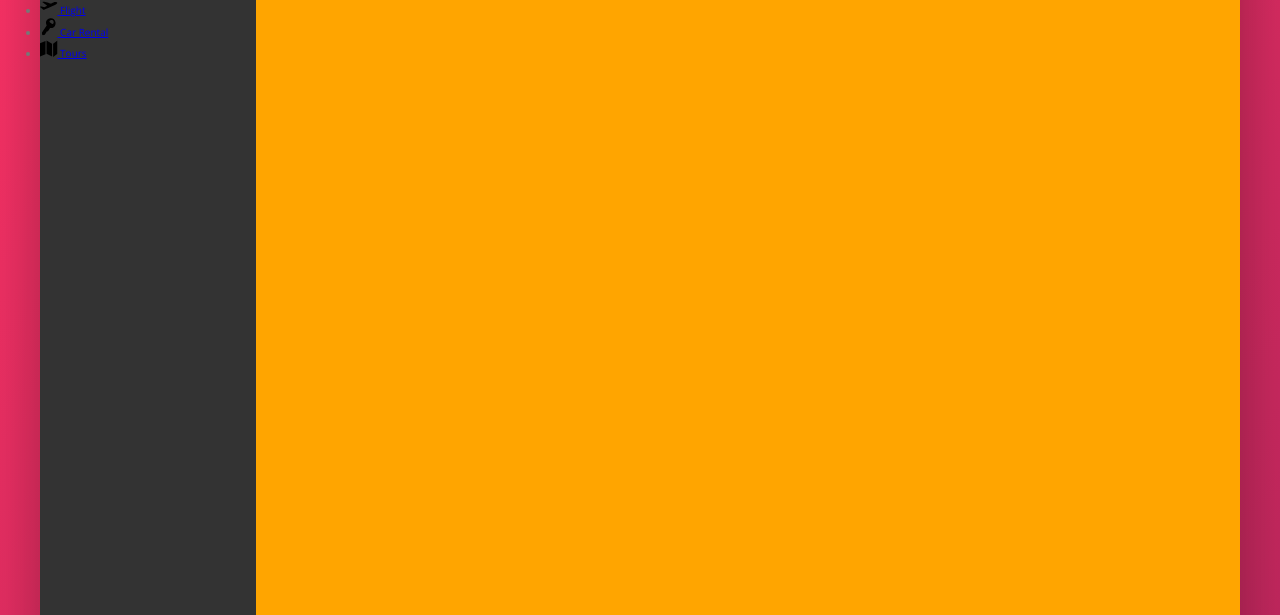
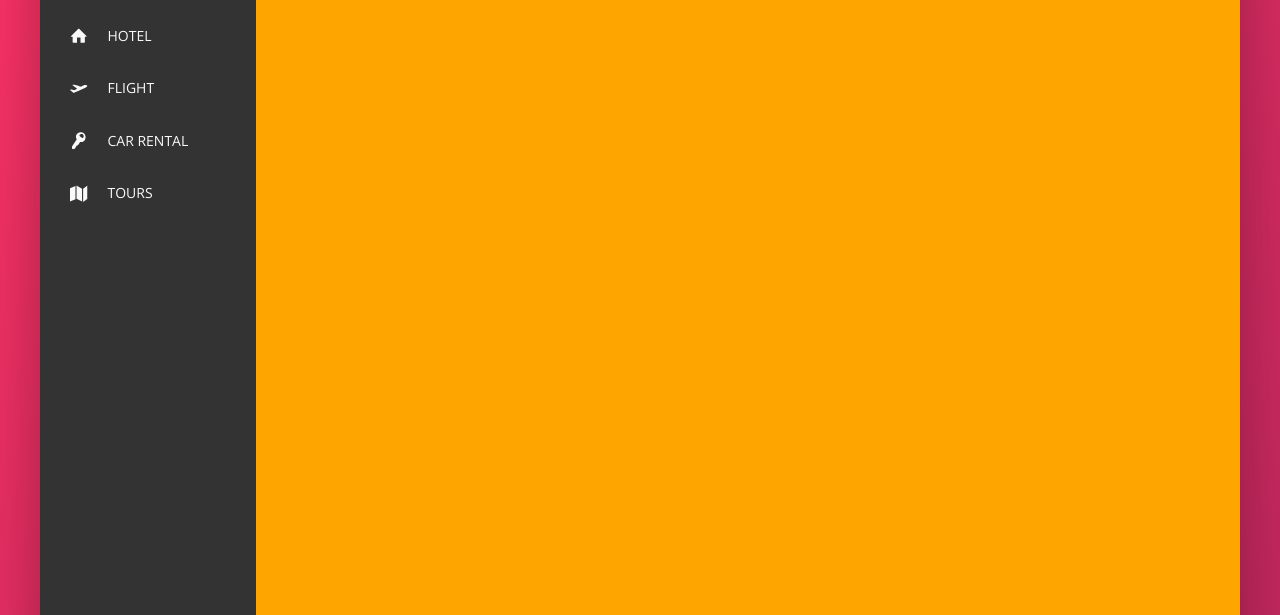
Before and after one commit to najmulmyself/Trillo, a website: page index.html in a window 1280 px wide. Shown: the part 185-800 px from the top of the page. Drawn offline with nearby package versions, Linux system fonts and the light colour scheme.

Commit message:
sidebar design

```diff
--- a/sass/component.scss
+++ b/sass/component.scss
@@ -130,15 +130,28 @@
 //SIDE NAVIGATION
 
 .side-nav {
+  font-size: 1.4rem;
+  list-style: none;
+  margin-top: 3.5rem;
   &_item {
   }
 
-  &_link {
+  &_link:link,
+  &_link:visited {
+    display: flex;
+    align-items: center;
+    text-decoration: none;
+    color: var(--color-grey-light-1);
+    // display: block;
+    text-transform: uppercase;
+    padding: 1.5rem 3rem;
   }
 
   &_icon {
-    width : 1.75rem;
+    width: 1.75rem;
     height: 1.75rem;
+    margin-right: 2rem;
+    fill: currentColor; // this will fill the color with parant color | which is var(--color-grey-light-1)
   }
 }
 
@@ -151,5 +164,4 @@
   text-align: center;
   padding: 2.5rem;
   text-decoration: none;
-
 }
```
Also changed, not shown: css/style.css.
